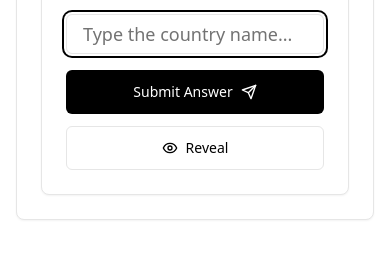
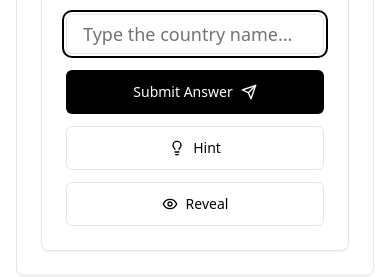
Before and after one commit to error-magnet/neighbours, a React (Vite) app: page / in a window 390 px wide. Shown: the part 709-986 px from the top of the page. Before the commit the page ends 961 px from the top, so only its background shows below. Built offline with nearby package versions, Linux system fonts and the light colour scheme.

Commit message:
mobile friendly

```diff
--- a/src/App.jsx
+++ b/src/App.jsx
@@ -1,5 +1,5 @@
 import { useState, useEffect } from 'react'
-import { Trophy, ChevronRight, Send, Github, Settings, Eye } from 'lucide-react'
+import { Trophy, ChevronRight, Send, Github, Settings, Eye, Lightbulb } from 'lucide-react'
 import countriesData from '../countries_with_borders.json'
 import { Button } from './components/ui/button'
 import { Card, CardContent } from './components/ui/card'
@@ -18,6 +18,7 @@ function App() {
   const [hardMode, setHardMode] = useState(false)
   const [wasRevealed, setWasRevealed] = useState(false)
   const [streak, setStreak] = useState(0)
+  const [showHint, setShowHint] = useState(false)
 
   useEffect(() => {
     const countriesWithBorders = countriesData.filter(country =>
@@ -51,6 +52,7 @@ function App() {
     setGameStarted(true)
     setIsCorrect(false)
     setWasRevealed(false)
+    setShowHint(false)
   }
 
   const normalizeString = (str) => {
@@ -113,6 +115,11 @@ function App() {
     setShowFeedback(true)
     setTotalQuestions(prev => prev + 1)
     setStreak(0) // Reset streak on reveal
+  }
+
+  const handleShowHint = () => {
+    setShowHint(true)
+    setStreak(0) // Reset streak when using hint
   }
 
   const handleNextQuestion = () => {
@@ -254,6 +261,22 @@ function App() {
                   {hardMode && <span className="block text-sm font-normal text-muted-foreground mt-1">Hard Mode: Flags only!</span>}
                 </h3>
 
+                {/* Hint Display */}
+                {showHint && (
+                  <div className="flex flex-col items-center space-y-2 mb-4 p-4 bg-muted/50 rounded-lg">
+                    <span className="text-sm text-muted-foreground">Hint: Here's the flag</span>
+                    <img
+                      src={getFlagPath(currentQuestion.code)}
+                      alt={`Flag hint`}
+                      className="w-20 h-auto rounded border border-border"
+                      onError={(e) => {
+                        e.target.style.display = 'none'
+                      }}
+                    />
+                    <span className="text-xs text-muted-foreground">⚠️ Streak reset</span>
+                  </div>
+                )}
+
               {!showFeedback ? (
                 <form onSubmit={handleSubmit} className="space-y-4">
                     <Input
@@ -269,6 +292,18 @@ function App() {
                       Submit Answer
                       <Send className="ml-2 h-4 w-4" />
                     </Button>
+                    {!showHint && (
+                      <Button
+                        type="button"
+                        variant="outline"
+                        size="lg"
+                        onClick={handleShowHint}
+                        className="px-4 sm:px-6"
+                      >
+                        <Lightbulb className="mr-2 h-4 w-4" />
+                        Hint
+                      </Button>
+                    )}
                     <Button
                       type="button"
                       variant="outline"
```
